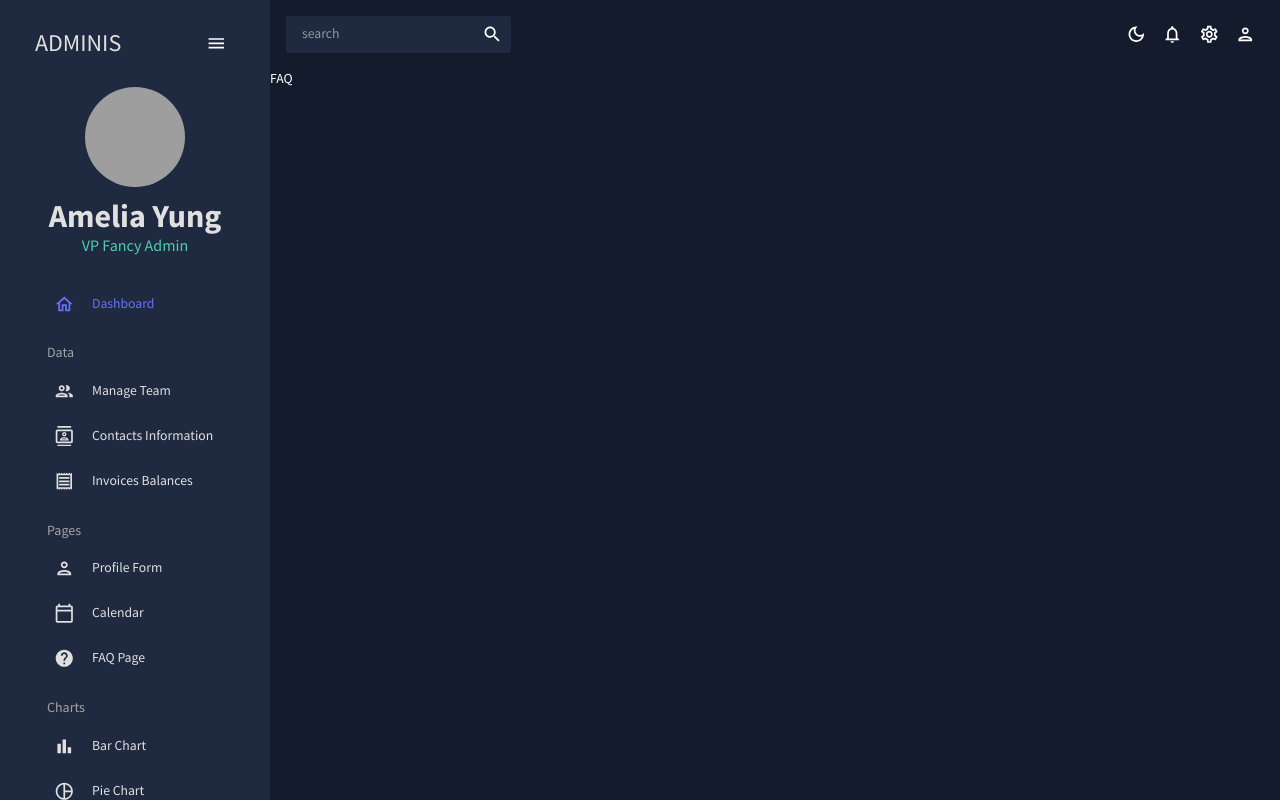
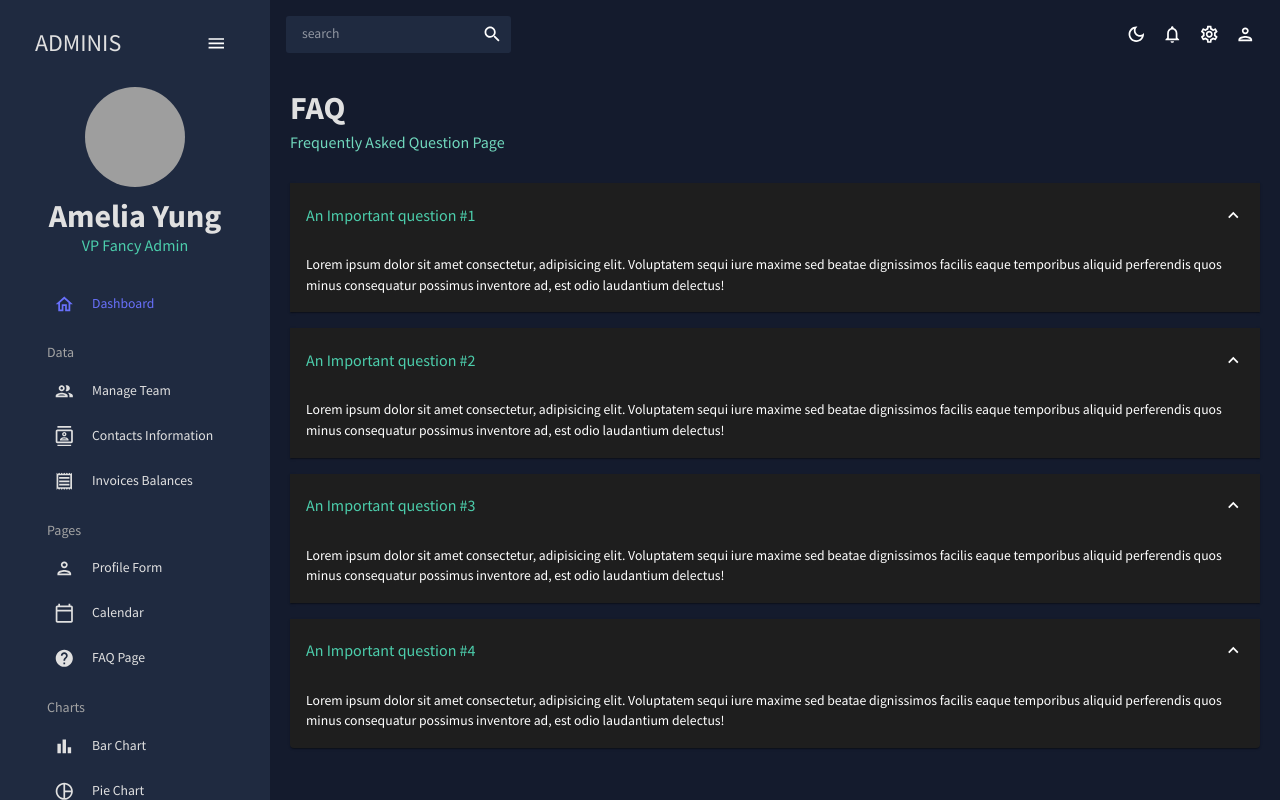
Before and after one commit to sherunoizu/dashbordTS, a React (Create React App) app: page /faq in a window 1280 px wide. Built offline with nearby package versions, Linux system fonts and the light colour scheme; grey boxes are pictures that could not be loaded.

Commit message:
creater FAQ page with mui-accordion

```diff
--- a/src/App.tsx
+++ b/src/App.tsx
@@ -6,9 +6,9 @@ import { Routes, Route } from 'react-router-dom';
 import { ColorModeContext, useMode } from './theme';
 
 import { Topbar, Sidebar } from './scenes/global';
-import { Bar, Line, Pie, FAQ, Geography } from './scenes/dashboard';
+import { Bar, Line, Pie, Geography } from './scenes/dashboard';
 
-import { Dashboard, Team, Contacts, Invoices, Form, Calendar } from './scenes';
+import { Dashboard, Team, Contacts, Invoices, Form, Calendar, FAQ } from './scenes';
 
 const App = () => {
   const [theme, colorMode] = useMode();
--- a/src/scenes/dashboard/index.tsx
+++ b/src/scenes/dashboard/index.tsx
@@ -17,6 +17,4 @@ export const Line = () => <div>Line</div>;
 
 export const Pie = () => <div>Pie</div>;
 
-export const FAQ = () => <div>FAQ</div>;
-
 export const Geography = () => <div>Geography</div>;
--- /dev/null
+++ b/src/scenes/faq/index.tsx
@@ -0,0 +1,87 @@
+import React from 'react';
+
+import {
+  Box,
+  useTheme,
+  Typography,
+  Accordion,
+  AccordionSummary,
+  AccordionDetails
+} from '@mui/material';
+
+import ExpandMoreIcon from '@mui/icons-material/ExpandMore';
+
+import { Header } from '../../components';
+
+import { tokens } from '../../theme';
+
+export const FAQ = () => {
+  const theme = useTheme();
+  const colors = tokens(theme.palette.mode);
+
+  return (
+    <Box m='20px'>
+      <Header title='FAQ' subtitle='Frequently Asked Question Page' />
+
+      <Accordion defaultExpanded>
+        <AccordionSummary expandIcon={<ExpandMoreIcon />}>
+          <Typography color={colors.greenAccent[500]} variant='h5'>
+            An Important question #1
+          </Typography>
+        </AccordionSummary>
+        <AccordionDetails>
+          <Typography>
+            Lorem ipsum dolor sit amet consectetur, adipisicing elit. Voluptatem sequi iure maxime
+            sed beatae dignissimos facilis eaque temporibus aliquid perferendis quos minus
+            consequatur possimus inventore ad, est odio laudantium delectus!
+          </Typography>
+        </AccordionDetails>
+      </Accordion>
+
+      <Accordion defaultExpanded>
+        <AccordionSummary expandIcon={<ExpandMoreIcon />}>
+          <Typography color={colors.greenAccent[500]} variant='h5'>
+            An Important question #2
+          </Typography>
+        </AccordionSummary>
+        <AccordionDetails>
+          <Typography>
+            Lorem ipsum dolor sit amet consectetur, adipisicing elit. Voluptatem sequi iure maxime
+            sed beatae dignissimos facilis eaque temporibus aliquid perferendis quos minus
+            consequatur possimus inventore ad, est odio laudantium delectus!
+          </Typography>
+        </AccordionDetails>
+      </Accordion>
+
+      <Accordion defaultExpanded>
+        <AccordionSummary expandIcon={<ExpandMoreIcon />}>
+          <Typography color={colors.greenAccent[500]} variant='h5'>
+            An Important question #3
+          </Typography>
+        </AccordionSummary>
+        <AccordionDetails>
+          <Typography>
+            Lorem ipsum dolor sit amet consectetur, adipisicing elit. Voluptatem sequi iure maxime
+            sed beatae dignissimos facilis eaque temporibus aliquid perferendis quos minus
+            consequatur possimus inventore ad, est odio laudantium delectus!
+          </Typography>
+        </AccordionDetails>
+      </Accordion>
+
+      <Accordion defaultExpanded>
+        <AccordionSummary expandIcon={<ExpandMoreIcon />}>
+          <Typography color={colors.greenAccent[500]} variant='h5'>
+            An Important question #4
+          </Typography>
+        </AccordionSummary>
+        <AccordionDetails>
+          <Typography>
+            Lorem ipsum dolor sit amet consectetur, adipisicing elit. Voluptatem sequi iure maxime
+            sed beatae dignissimos facilis eaque temporibus aliquid perferendis quos minus
+            consequatur possimus inventore ad, est odio laudantium delectus!
+          </Typography>
+        </AccordionDetails>
+      </Accordion>
+    </Box>
+  );
+};
--- a/src/scenes/index.tsx
+++ b/src/scenes/index.tsx
@@ -4,3 +4,4 @@ export { Contacts } from './contacts';
 export { Invoices } from './invoices';
 export { Form } from './form';
 export { Calendar } from './calendar';
+export { FAQ } from './faq';
```
